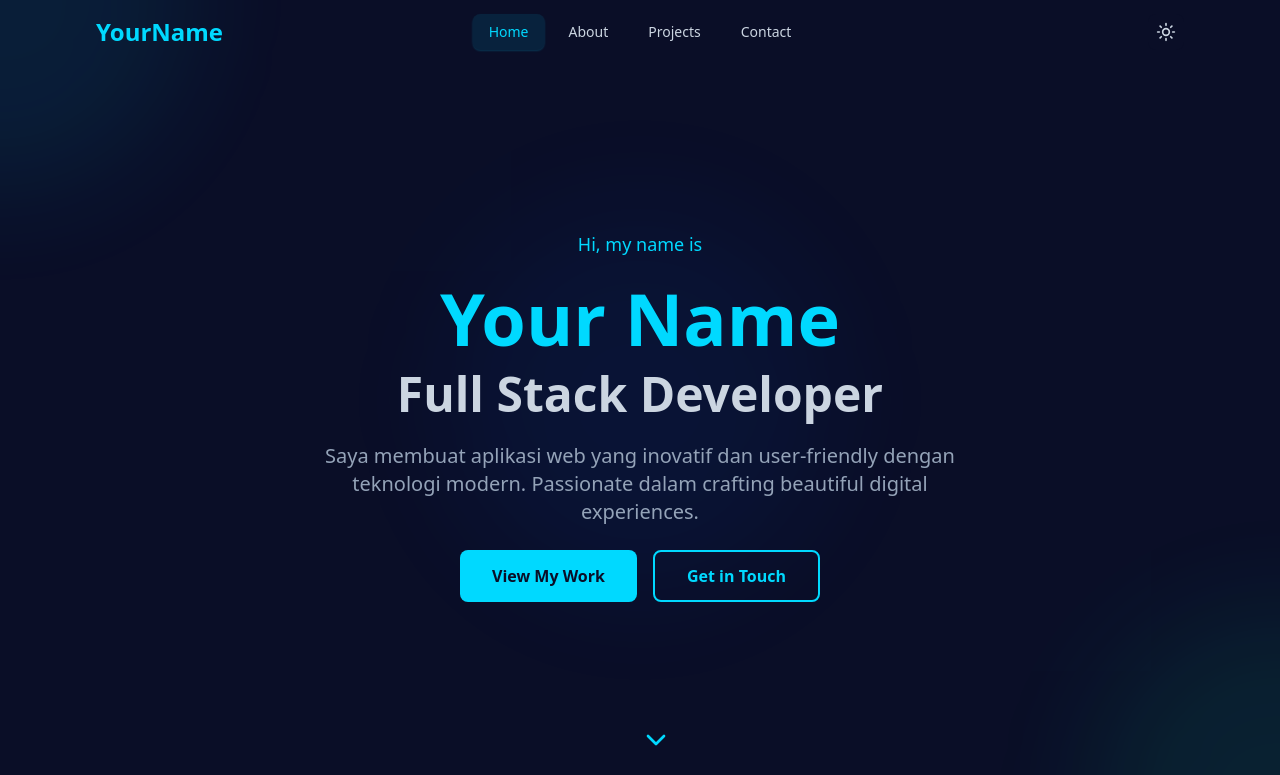
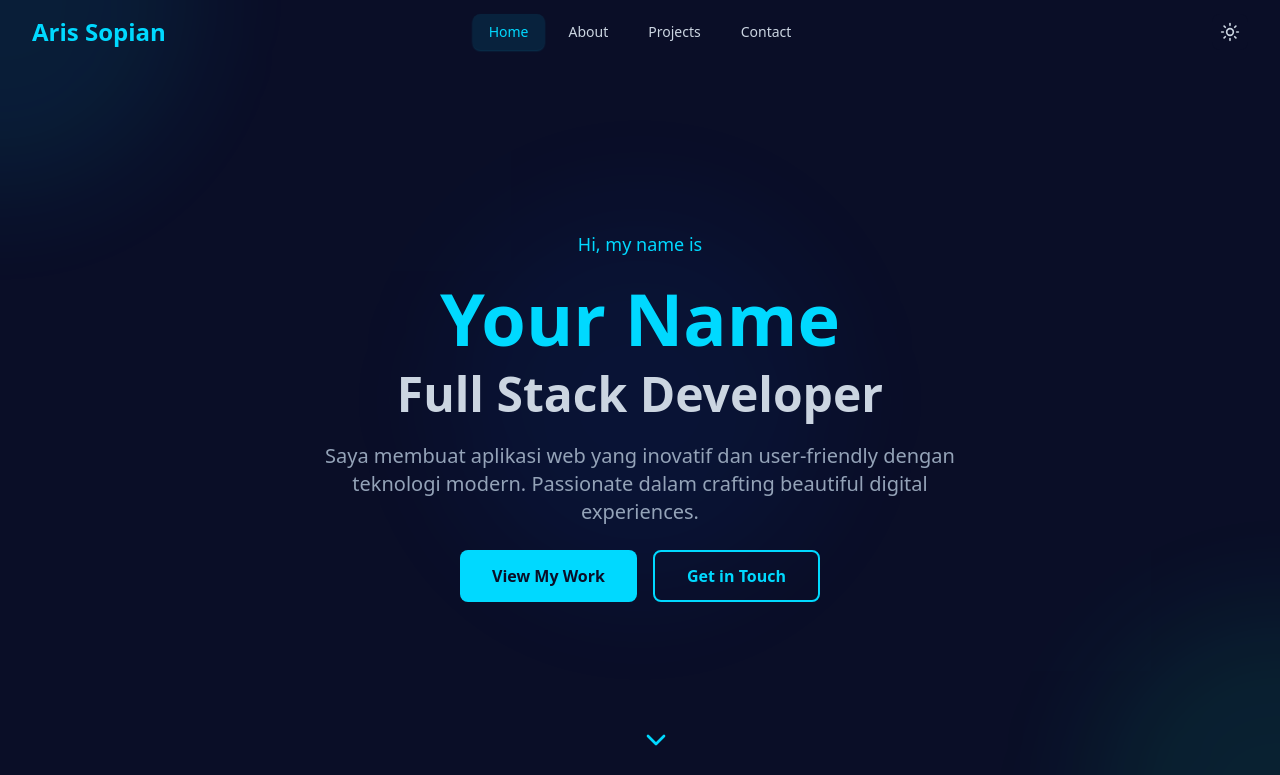
Before and after one commit to Arspn0/my-portfolio, a React (Vite) app: page / in a window 1280 px wide. Shown: the top 775 px of the page. Built offline with nearby package versions, Linux system fonts and the light colour scheme; the HTML template or start-up script is replaced by a standard one.

Commit message:
change: transform scale & name

```diff
--- a/src/components/Navbar.jsx
+++ b/src/components/Navbar.jsx
@@ -35,9 +35,9 @@ function Navbar() {
           : 'pt-0'
       }`}
     >
-      <div className={`max-w-6xl mx-auto px-4 sm:px-6 lg:px-8 transition-all duration-500 ${
+      <div className={`max-w-7xl mx-auto px-4 sm:px-6 lg:px-8 transition-all duration-500 ${
         scrolled
-          ? 'bg-light-card/80 dark:bg-dark-card/80 backdrop-blur-md rounded-2xl shadow-lg shadow-primary/10 border border-light-border dark:border-dark-border'
+          ? 'bg-light-card/80 dark:bg-dark-card/80 backdrop-blur-md rounded-2xl shadow-lg shadow-primary/10 border border-light-border dark:border-dark-border max-w-5xl'
           : 'bg-transparent'
       }`}>
         <div className="flex items-center justify-between h-16">
@@ -48,7 +48,7 @@ function Navbar() {
               to="/"
               className="text-2xl font-bold text-primary hover:text-accent transition-colors duration-300"
             >
-              YourName
+              Aris Sopian
             </Link>
           </div>
 
```
